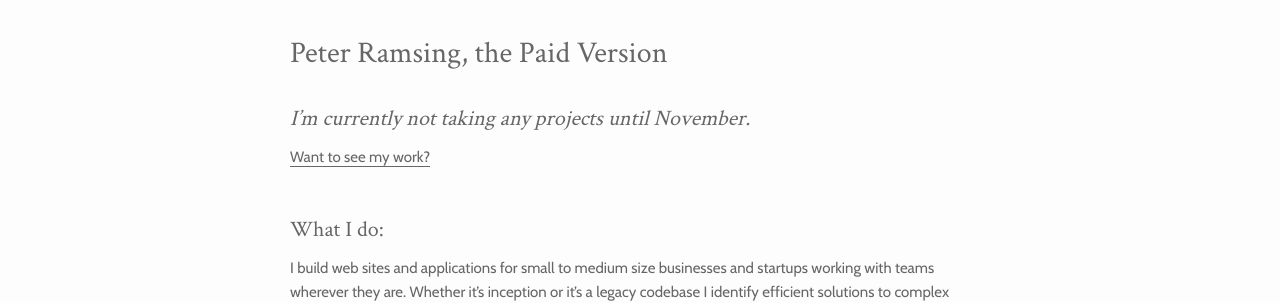
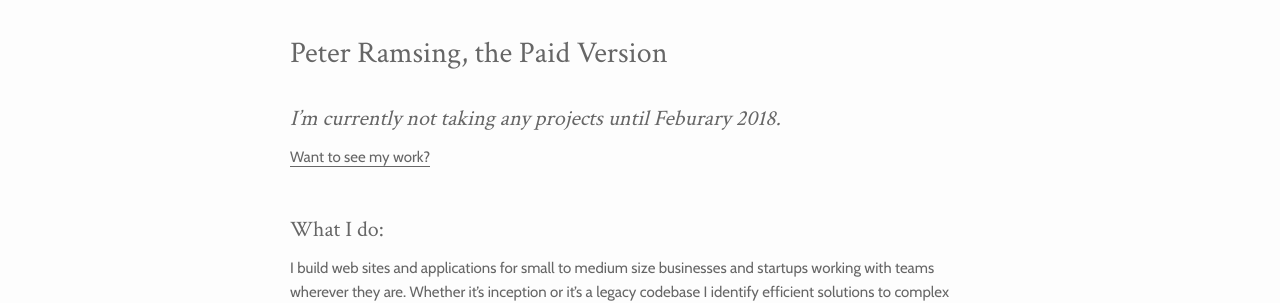
Before and after one commit to peterramsing/personal-site, a Jekyll site: the page built from hire-me.md, in a window 1280 px wide. Shown: the part 160-463 px from the top of the page. Built offline with Jekyll 4.4.1, drawn with Linux system fonts in a browser that asks for light colours; nearby versions of some CDN libraries.

Commit message:
Makes my contract working till a variable

```diff
--- a/_config.yml
+++ b/_config.yml
@@ -22,3 +22,6 @@ gems:
   - jekyll-paginate
   - jekyll-sitemap
   - jekyll-redirect-from
+
+# Working schedule
+taking_contracts: 'Feburary 2018'
--- a/hire-me.md
+++ b/hire-me.md
@@ -11,7 +11,7 @@ social_image: /img/work/drop-in.jpg
 
 # Peter Ramsing, the&nbsp;Paid&nbsp;Version
 
-## *I'm currently not taking any projects until November.*
+## *I'm currently not taking any projects until {{ site.taking_contracts }}.*
 
 <a href="{{ site.baseurl }}/my-work">Want to see my work?</a>
 
```
Also changed, not shown: about.md (+1 -1 lines).
